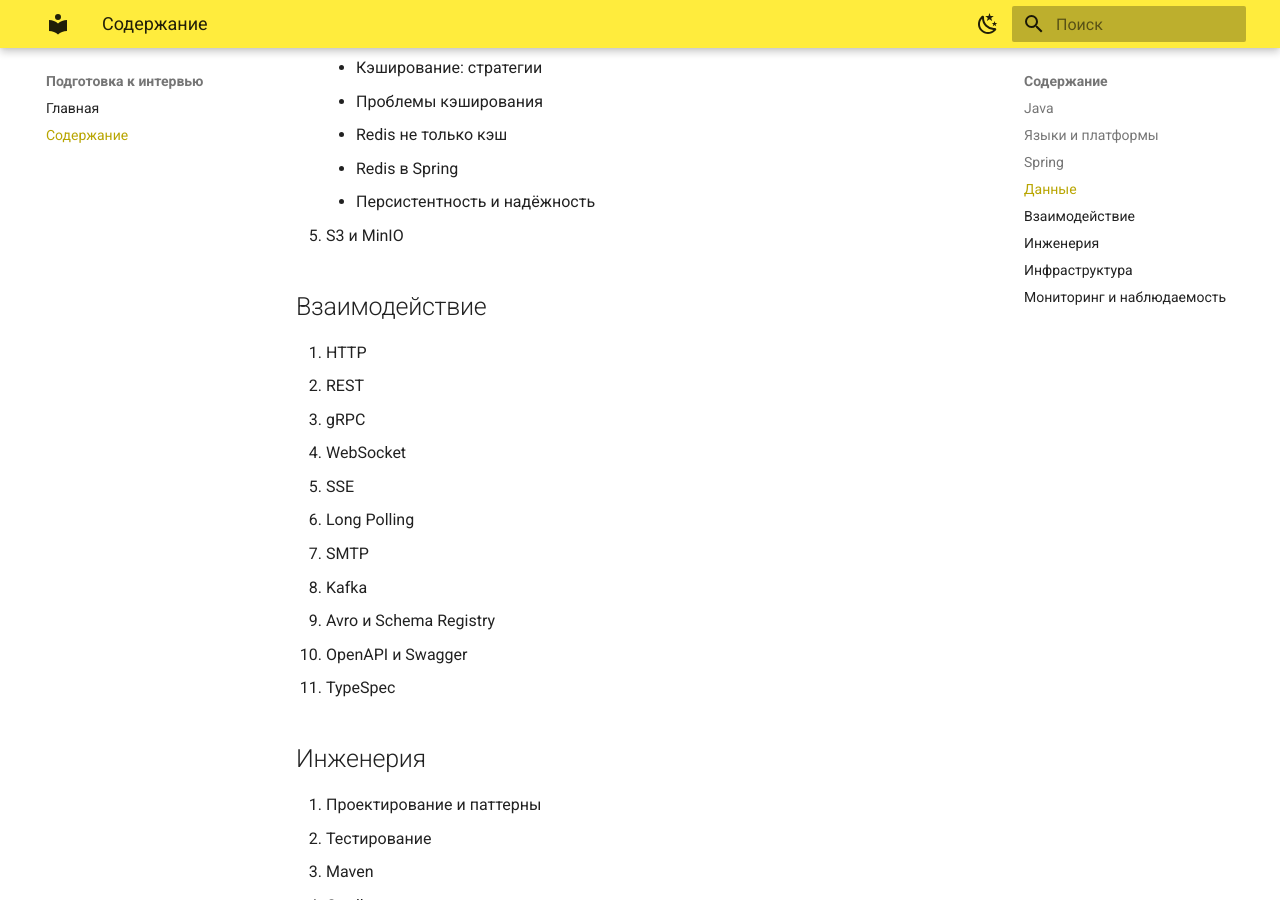
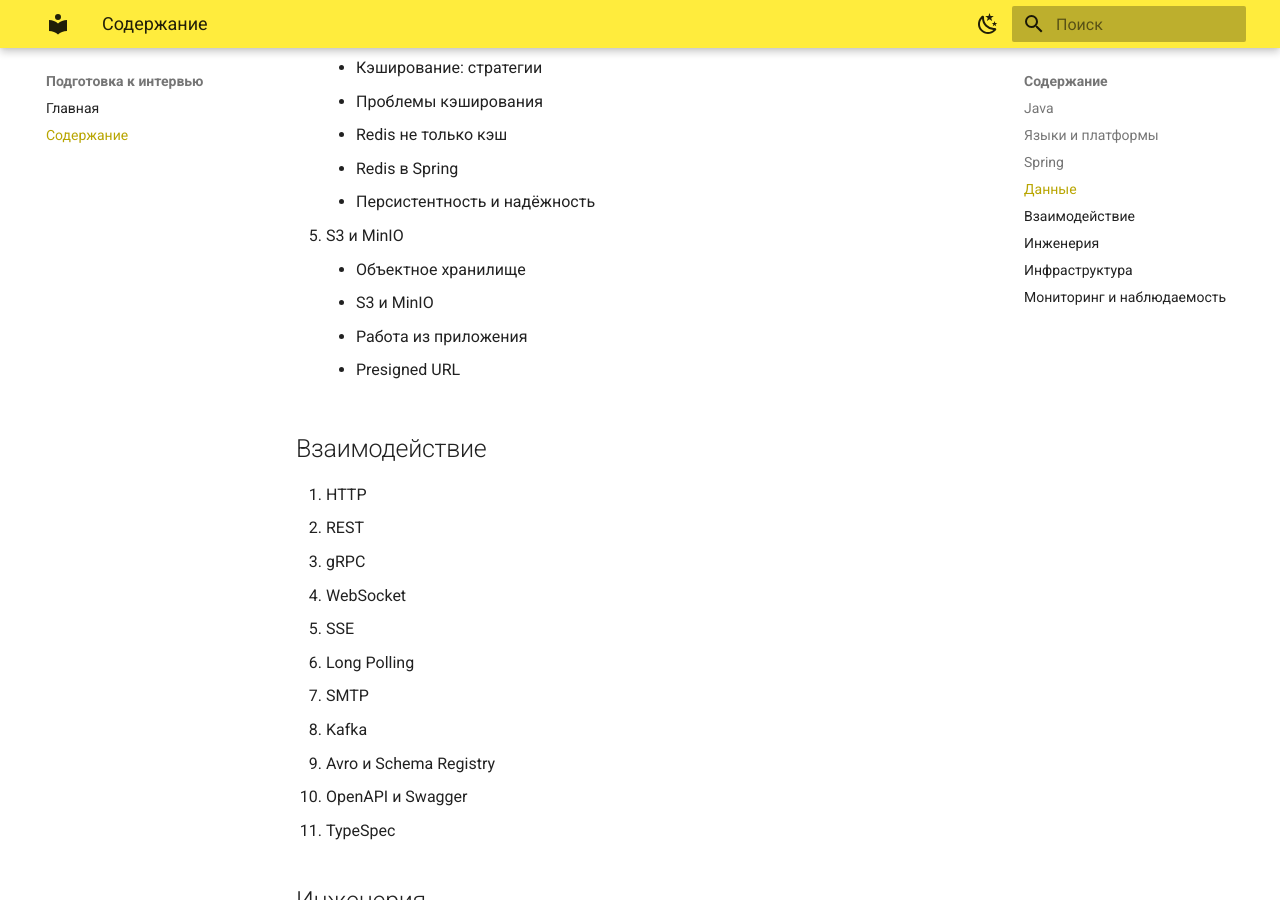
Before and after one commit to artem961/java-backend-notes, an MkDocs documentation site: the page built from docs/contents.md, in a window 1280 px wide and 900 px high, scrolled down 4008 px. Built offline with MkDocs 1.6.1 and Material for MkDocs 9.7.7, drawn with Linux system fonts in a browser that asks for light colours.

Commit message:
Определить состав раздела S3 и MinIO
Четыре темы: модель объектного хранилища, S3 и MinIO, работа
из приложения, presigned URL.

```diff
--- a/docs/contents.md
+++ b/docs/contents.md
@@ -124,6 +124,10 @@
     - Redis в Spring
     - Персистентность и надёжность
 20. S3 и MinIO
+    - Объектное хранилище
+    - S3 и MinIO
+    - Работа из приложения
+    - Presigned URL
 
 ## Взаимодействие
 
```
